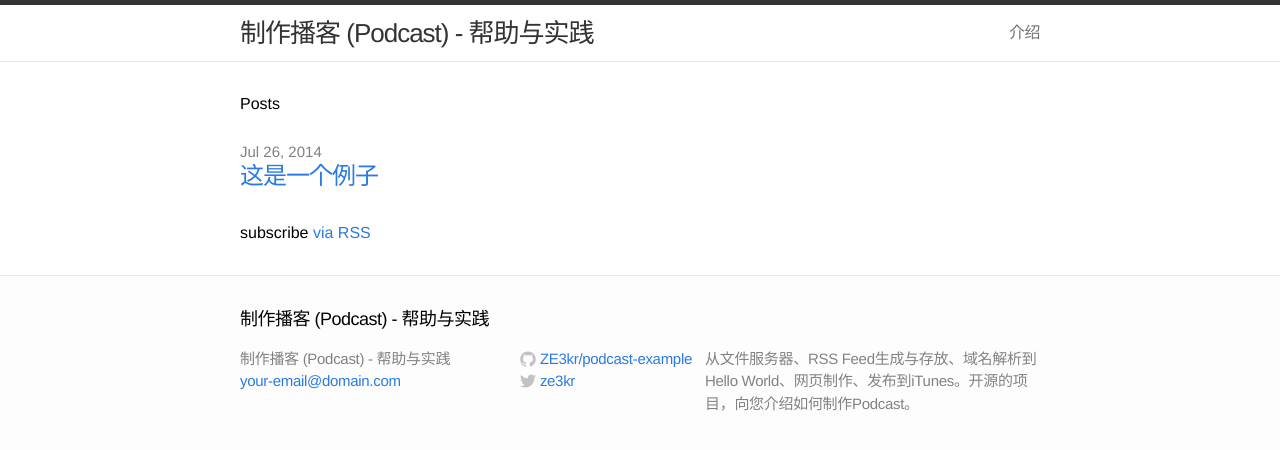
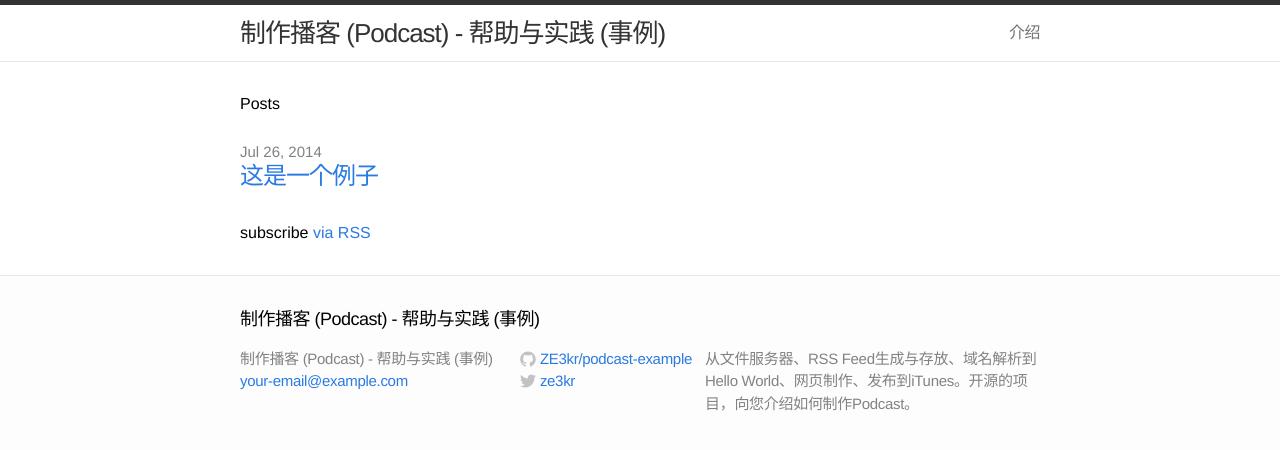
Before and after one commit to ZE3kr/podcast-example, a Jekyll site: the page built from index.html, in a window 1280 px wide. Shown: the top 450 px of the page. Built offline with Jekyll 4.4.1, drawn with Linux system fonts in a browser that asks for light colours; part of the change alters nothing that is shown.

Commit message:
Update _config.yml

```diff
--- a/_config.yml
+++ b/_config.yml
@@ -1,6 +1,6 @@
-# Site settings
-title: 制作播客 (Podcast) - 帮助与实践
-email: your-email@domain.com
+# 网页设置 (请务必仔细修改)
+title: 制作播客 (Podcast) - 帮助与实践 (事例)
+email: your-email@example.com
 author: Your name
 language: zh-cn
 defaultFileType: audio/mpeg
@@ -11,6 +11,9 @@ url: "http://git.ze3kr.com"
 twitter_username: ze3kr
 github_username:  ZE3kr/podcast-example
 
-# Build settings
+# 屏蔽设置 (在提交iTunes时，请将此值修改为no。如果值为Yes，则播客不会出现在iTunes)
+blockitunes: yes
+
+# 建站设置
 markdown: kramdown
 permalink: pretty
```
